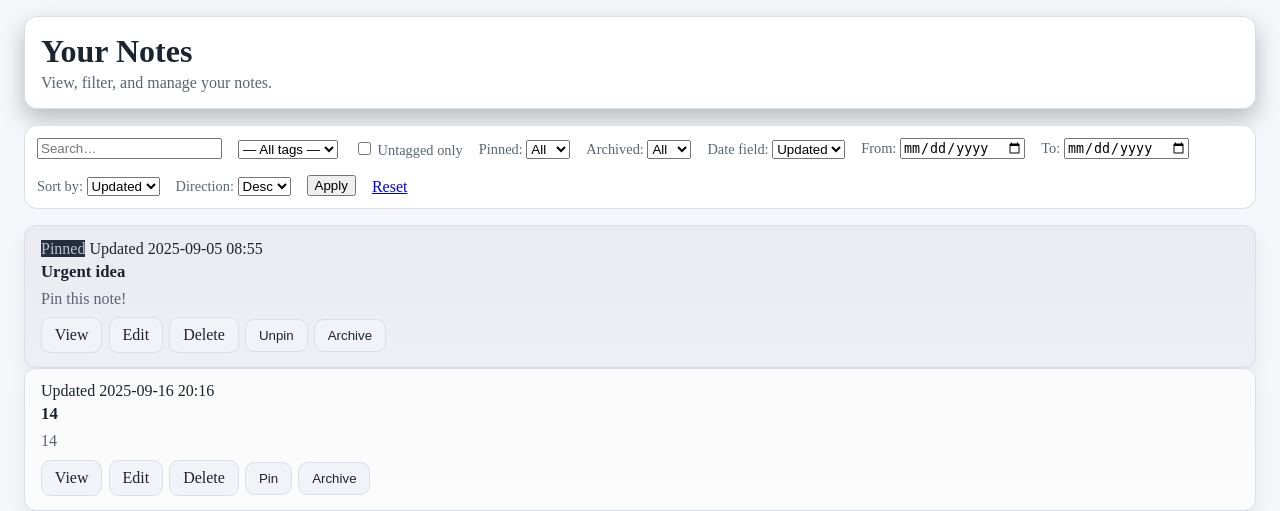
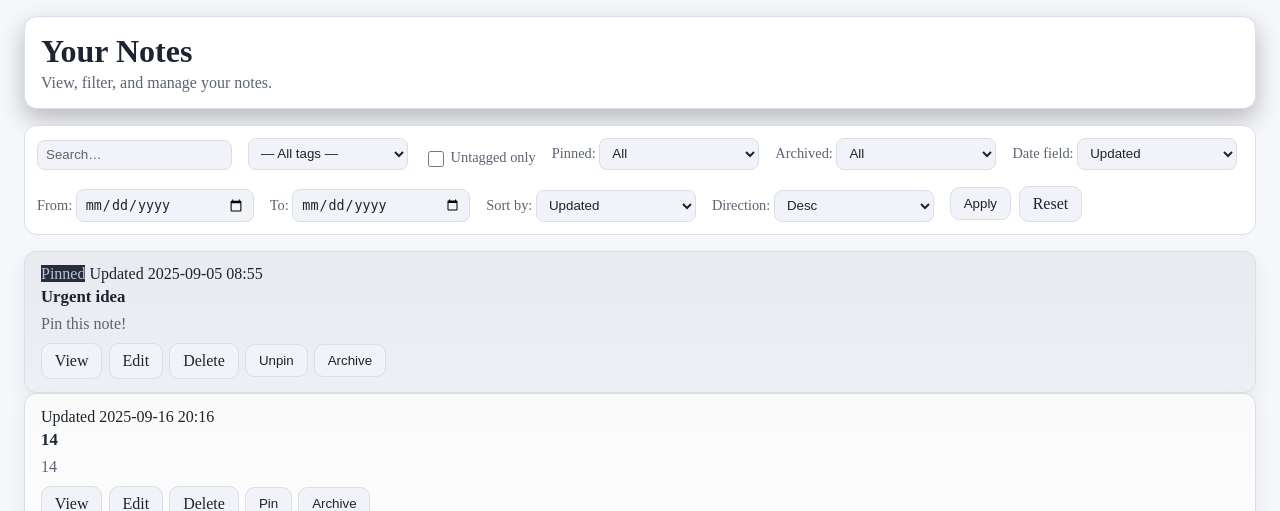
Before and after one commit to VinceVSCode/Django_Playground, a Django app: page /notes/list/ in a window 1280 px wide. Shown: the part 94-605 px from the top of the page. Run offline with Django 5.2, Linux system fonts and the light colour scheme; a user stored in the database is signed in; data comes from the database, SQL or seed files in the repository; data that the repository does not hold is empty.

Commit message:
-Enhance filter bar styles and align "Apply" / "Reset" buttons

```diff
--- a/DjangoPlayground/firstsite/static/firstsite/styles.css
+++ b/DjangoPlayground/firstsite/static/firstsite/styles.css
@@ -208,3 +208,32 @@ html, body { background: var(--bg); color: var(--text); }
   text-decoration: underline;
   background: transparent;
 }
+
+/* --- form controls inside filter bar --- */
+.filter-bar input[type="text"],
+.filter-bar input[type="date"],
+.filter-bar select {
+  background: var(--panel-strong);
+  color: var(--text);
+  border: 1px solid var(--line);
+  border-radius: .5rem;
+  padding: .4rem .5rem;
+  min-width: 10rem;
+}
+
+.filter-bar input[type="text"]::placeholder { color: var(--muted); }
+
+.filter-bar input[type="checkbox"] {
+  width: 1rem; height: 1rem; vertical-align: middle;
+  accent-color: var(--focus);
+}
+
+.filter-bar input:focus-visible,
+.filter-bar select:focus-visible {
+  outline: 2px solid var(--focus);
+  outline-offset: 2px;
+  border-color: var(--focus);
+}
+
+/* keep "Apply" / "Reset" aligned */
+.filter-actions { display:flex; gap:.5rem; align-items:center; }
--- a/DjangoPlayground/firstsite/templates/firstsite/note_list.html
+++ b/DjangoPlayground/firstsite/templates/firstsite/note_list.html
@@ -75,8 +75,10 @@
     </label>
 
 
-    <button type="submit">Apply</button>
-    <a href="{% url 'note_lists' %}">Reset</a>
+    <div class="filter-actions">
+    <button class="button" type="submit">Apply</button>
+    <a class="button" href="{% url 'note_lists' %}">Reset</a>
+  </div>
   </form>
 </div>
 
```
